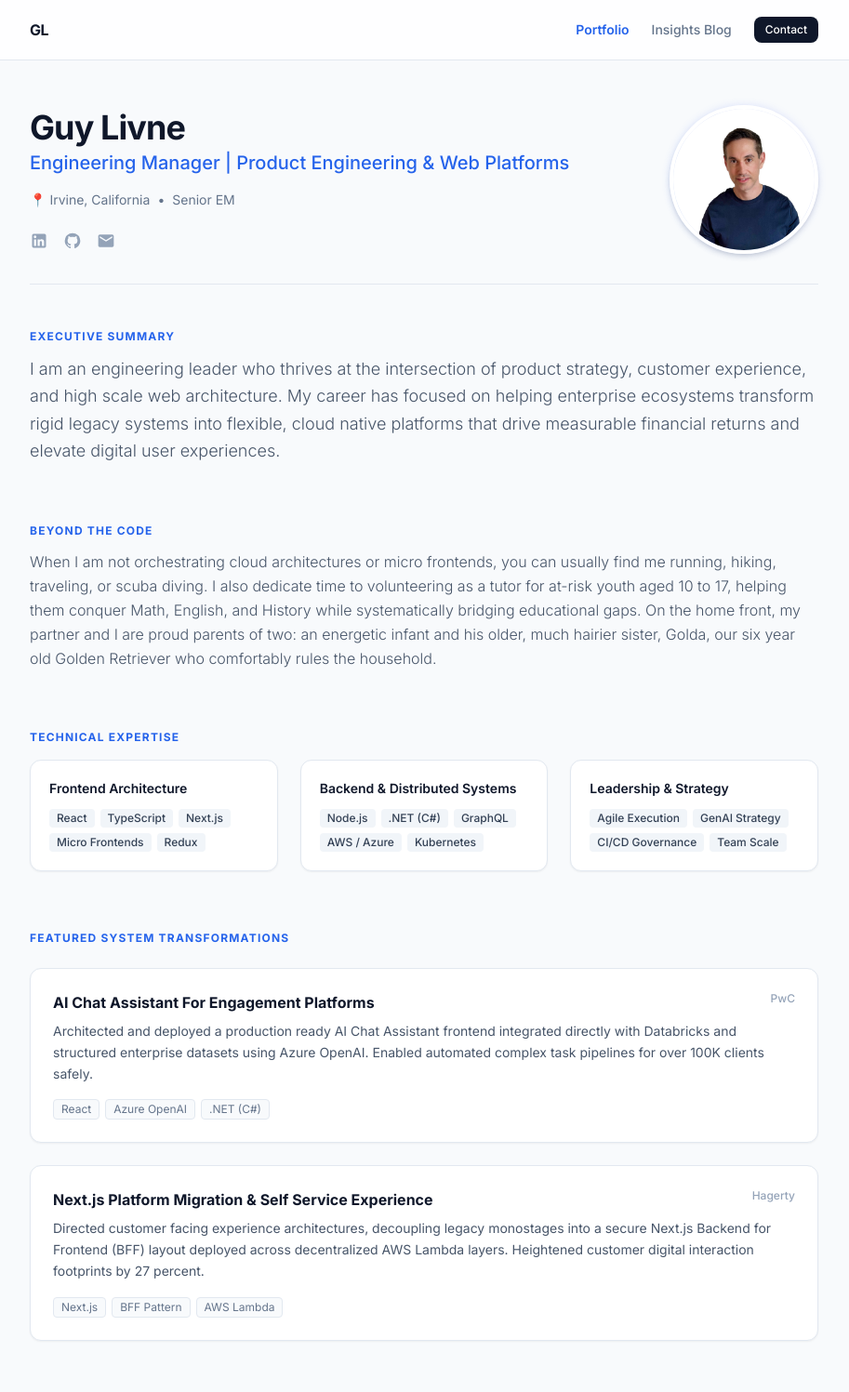
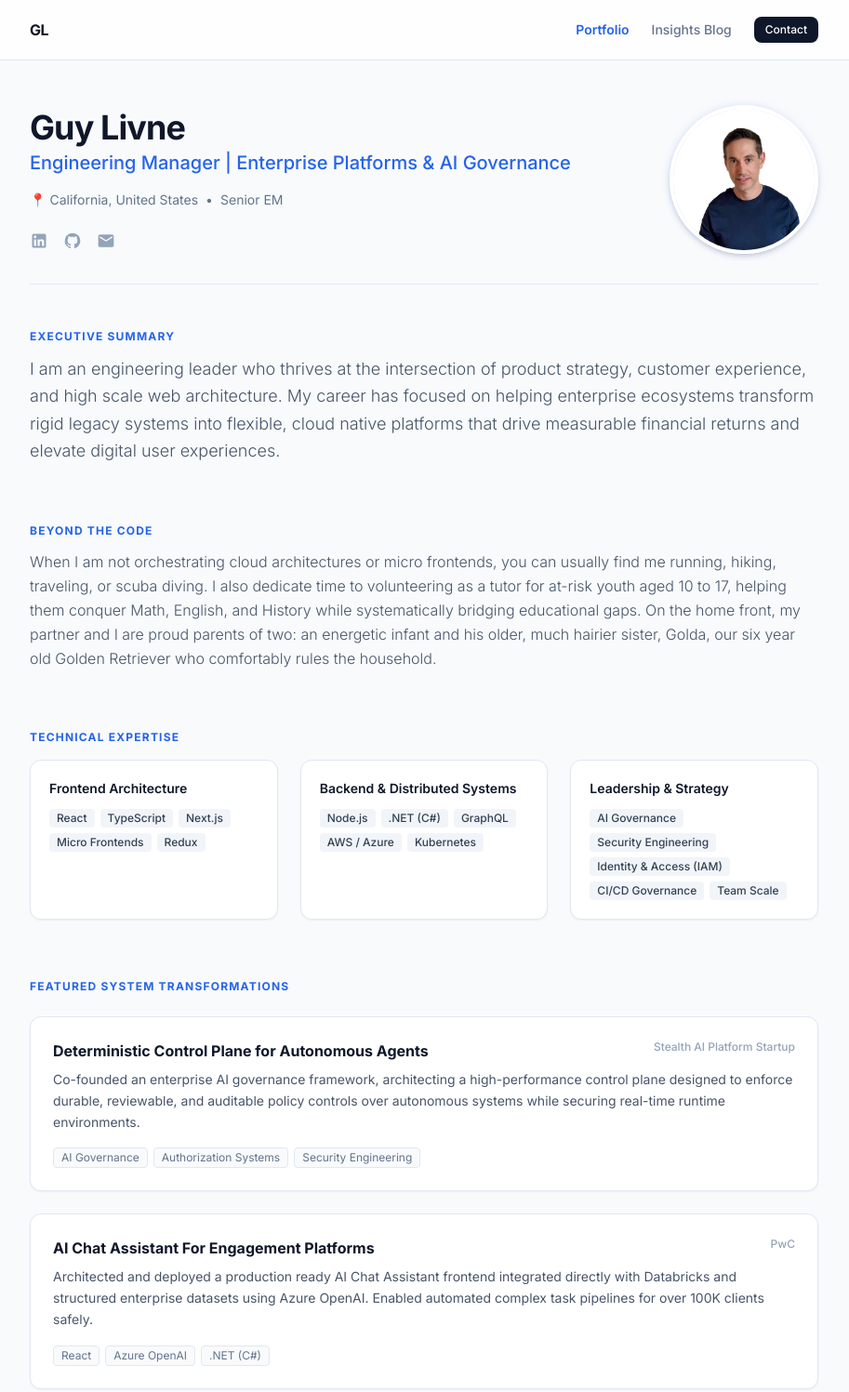
Before and after one commit to guyli/portfolio, a plain HTML site: page index.html in a window 1280 px wide. Shown: the top 1497 px of the page at 93% size, without its empty margins (184-1097 px from the left). Drawn offline with nearby package versions, Linux system fonts and the light colour scheme.

Commit message:
feat: update profile, skills, and projects for enterprise AI governance and stealth startup

```diff
--- a/index.html
+++ b/index.html
@@ -90,11 +90,11 @@
         <div class="flex flex-col-reverse md:flex-row md:items-center md:justify-between gap-8 pb-8 border-b border-slate-200">
             <div class="space-y-4 max-w-2xl">
                 <div>
-                    <h1 class="text-4xl font-extrabold tracking-tight text-slate-900">Guy Livne</h1>
-                    <p class="text-xl font-medium text-blue-600 mt-1">Engineering Manager | Product Engineering & Web Platforms</p>
+                <h1 class="text-4xl font-extrabold tracking-tight text-slate-900">Guy Livne</h1>
+                <p class="text-xl font-medium text-blue-600 mt-1">Engineering Manager | Enterprise Platforms & AI Governance</p>
                 </div>
                 <p class="text-slate-500 text-sm flex flex-wrap gap-x-2 gap-y-1">
-                    <span class="flex items-center gap-1">📍 Irvine, California</span>
+                    <span class="flex items-center gap-1">📍 California, United States</span>
                     <span>•</span>
                     <span>Senior EM</span>
                 </p>
@@ -167,8 +167,9 @@
                     <div class="p-5 rounded-xl border border-slate-200 bg-white shadow-sm">
                         <h3 class="font-semibold text-slate-900 mb-3 text-sm">Leadership & Strategy</h3>
                         <div class="flex flex-wrap gap-1.5">
-                            <span class="px-2 py-0.5 text-xs bg-slate-100 text-slate-700 rounded font-medium">Agile Execution</span>
-                            <span class="px-2 py-0.5 text-xs bg-slate-100 text-slate-700 rounded font-medium">GenAI Strategy</span>
+                            <span class="px-2 py-0.5 text-xs bg-slate-100 text-slate-700 rounded font-medium">AI Governance</span>
+                            <span class="px-2 py-0.5 text-xs bg-slate-100 text-slate-700 rounded font-medium">Security Engineering</span>
+                            <span class="px-2 py-0.5 text-xs bg-slate-100 text-slate-700 rounded font-medium">Identity & Access (IAM)</span>
                             <span class="px-2 py-0.5 text-xs bg-slate-100 text-slate-700 rounded font-medium">CI/CD Governance</span>
                             <span class="px-2 py-0.5 text-xs bg-slate-100 text-slate-700 rounded font-medium">Team Scale</span>
                         </div>
@@ -179,6 +180,20 @@
             <!-- Projects Timeline -->
             <section class="space-y-6">
                 <h2 class="text-xs font-bold uppercase tracking-widest text-blue-600">Featured System Transformations</h2>
+                <div class="p-6 rounded-xl border border-slate-200 bg-white shadow-sm">
+                    <div class="flex justify-between items-start mb-2">
+                        <h3 class="text-base font-bold text-slate-900">Deterministic Control Plane for Autonomous Agents</h3>
+                        <span class="text-xs font-medium text-slate-400">Stealth AI Platform Startup</span>
+                    </div>
+                    <p class="text-slate-600 text-sm leading-relaxed mb-4">
+                        Co-founded an enterprise AI governance framework, architecting a high-performance control plane designed to enforce durable, reviewable, and auditable policy controls over autonomous systems while securing real-time runtime environments.
+                    </p>
+                    <div class="flex flex-wrap gap-1.5">
+                        <span class="px-2 py-0.5 text-xs bg-slate-50 text-slate-500 border border-slate-200 rounded">AI Governance</span>
+                        <span class="px-2 py-0.5 text-xs bg-slate-50 text-slate-500 border border-slate-200 rounded">Authorization Systems</span>
+                        <span class="px-2 py-0.5 text-xs bg-slate-50 text-slate-500 border border-slate-200 rounded">Security Engineering</span>
+                    </div>
+                </div>
                 <div class="space-y-6">
                     <div class="p-6 rounded-xl border border-slate-200 bg-white shadow-sm">
                         <div class="flex justify-between items-start mb-2">
```
